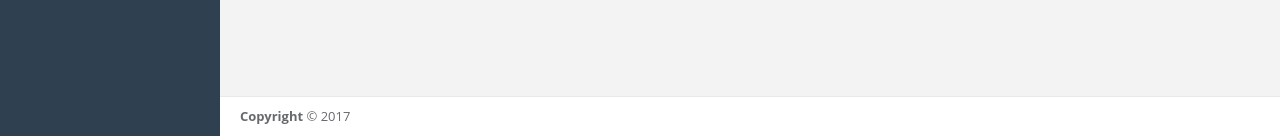
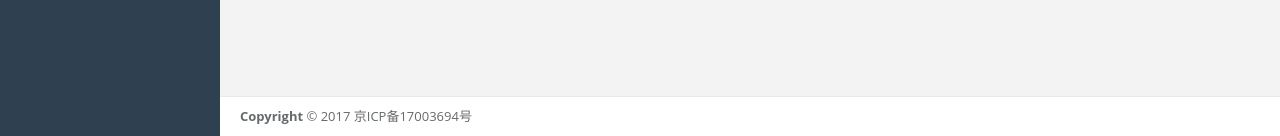
Before and after one commit to itswuanran/yii2-tech, a Yii app: template tech/views/blog/view.php in a window 1280 px wide. Shown: the part 1064-1200 px from the top of the page. Run offline with PHP 8.4 and a stand-in for Yii, Linux system fonts and the light colour scheme; the template is opened without the code that fills it, so the values that code supplies are empty; some libraries are stand-ins or nearby versions.

Commit message:
add beian

```diff
--- a/tech/views/layouts/main.php
+++ b/tech/views/layouts/main.php
@@ -81,7 +81,7 @@ AppAsset::register($this);
                 <?= Yii::powered() ?>
             </div>
             <div>
-                <strong>Copyright</strong> &copy; <?= date('Y') ?>
+                <strong>Copyright</strong> &copy; <?= date('Y') ?> 京ICP备17003694号
             </div>
         </div>
     </div>
```
